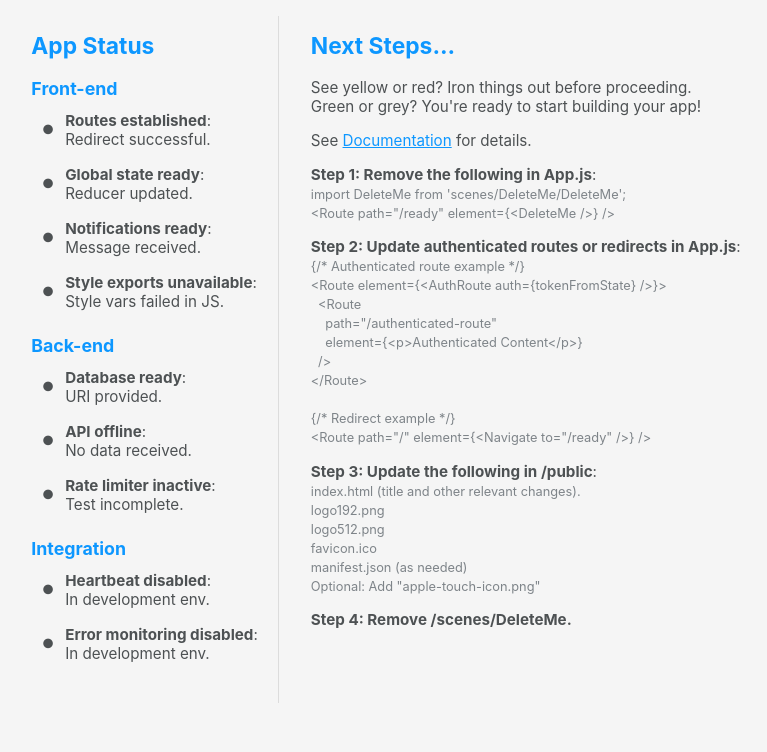
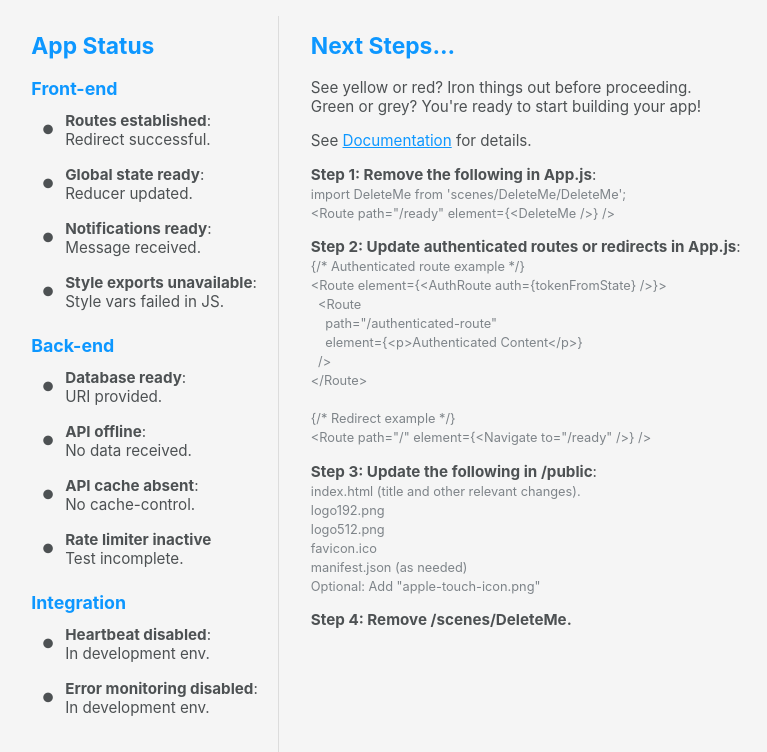
Before and after one commit to MikelMNJ/starter-app, a React (Create React App) app: page /ready in a window 1280 px wide. Shown: the top 752 px of the page, without its empty margins (254-1021 px from the left). Built offline with nearby package versions, Linux system fonts and the light colour scheme; no server answers.

Commit message:
Added cache-control check.
If no sub-text, hide colon.

```diff
--- a/src/scenes/DeleteMe/CheckAPI.js
+++ b/src/scenes/DeleteMe/CheckAPI.js
@@ -53,6 +53,7 @@ export const CheckAPI = props => {
         setStatus({
           code: res.status,
           text: res.statusText,
+          cache: res.headers.get("cache-control"),
         });
       };
 
@@ -73,6 +74,16 @@ export const CheckAPI = props => {
           {desc}
         </p>
       } />
+
+      <Status color={status?.cache ? colors.green : colors.grey} text={
+        <p>
+          <strong>
+            API cache {status?.cache ? "present" : "absent"}
+          </strong>:<br />
+
+          {status?.cache ? `${status?.cache}.` : "No cache-control."}
+        </p>
+      } />
     </Fragment>
   );
 };
--- a/src/scenes/DeleteMe/CheckRateLimit.js
+++ b/src/scenes/DeleteMe/CheckRateLimit.js
@@ -48,8 +48,9 @@ export const CheckAPI = props => {
           <strong>
             Rate limiter&nbsp;
             {status?.code === 429 ? "active" : "inactive"}
-          </strong>:<br />
+          </strong>
 
+          {status?.code === 429 ? ":" : ""}<br />
           {desc}
         </p>
       } />
```
